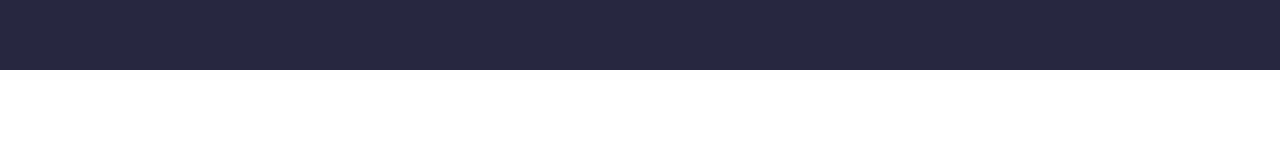
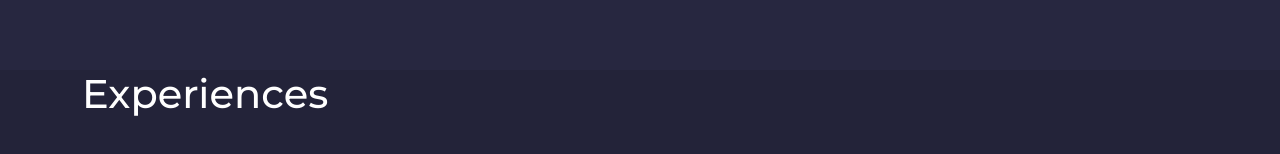
Before and after one commit to stsharin/Dev-Portfolio, a React (Create React App) app: page / in a window 1280 px wide. Shown: the part 2850-3004 px from the top of the page. Before the commit the page ends 2920 px from the top, so only its background shows below. Built offline with nearby package versions, Linux system fonts and the light colour scheme.

Commit message:
started experience section

```diff
--- a/src/App.js
+++ b/src/App.js
@@ -1,5 +1,6 @@
 import './App.css';
 import Education from './components/Education/Education';
+import Experience from './components/Experience/Experience';
 import Home from "./components/Home/Home";
 import Proficiency from './components/Proficiency/Proficiency';
 import Skills from "./components/Skills/Skills";
@@ -8,10 +9,11 @@
 function App() {
   return (
     <div>
-      <Home/>
-      <Skills/>
-      <Proficiency/>
-      <Education/>
+      <Home />
+      <Skills />
+      <Proficiency />
+      <Education />
+      <Experience />
     </div>
   );
 }
--- /dev/null
+++ b/src/components/Experience/Experience.css
@@ -0,0 +1,6 @@
+.experience__section{
+    width: 100%;
+    height: 100vh;
+    color: white;
+    background-color: #232339;
+}
--- /dev/null
+++ b/src/components/Experience/Experience.js
@@ -0,0 +1,14 @@
+import React from 'react';
+import './Experience.css'
+
+const Experience = () => {
+    return (
+        <div className="experience__section">
+            <div className="container">
+                <h1>Experiences</h1>
+            </div>
+        </div>
+    );
+};
+
+export default Experience;
```
